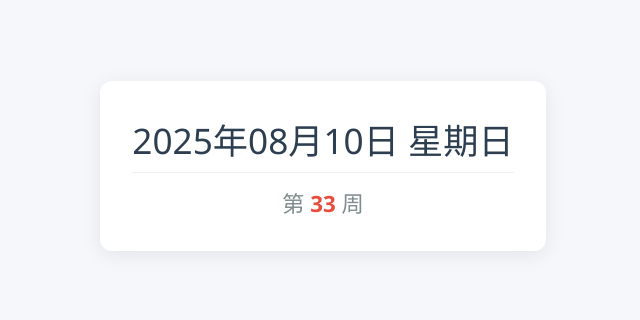
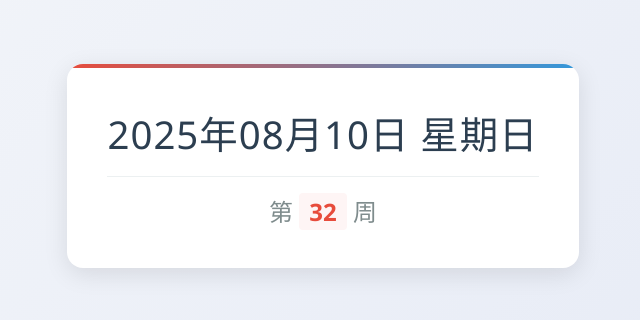
Before and after one commit to simonwpf/date, a plain HTML site: page index.html in a window 1280 px wide. Shown: the part 234-554 px from the top of the page, without its empty margins (317-957 px from the left). Drawn offline with Linux system fonts and the light colour scheme.

Commit message:
Update index.html

```diff
--- a/index.html
+++ b/index.html
@@ -3,7 +3,7 @@
 <head>
     <meta charset="UTF-8">
     <meta name="viewport" content="width=device-width, initial-scale=1.0">
-    <title>日期与周数</title>
+    <title>日期与周数 (ISO标准)</title>
     <style>
         body {
             display: flex;
@@ -11,32 +11,54 @@
             align-items: center;
             height: 100vh;
             margin: 0;
-            background: #f5f7fa;
-            font-family: 'Segoe UI', sans-serif;
+            background: linear-gradient(135deg, #f5f7fa, #e4e9f5);
+            font-family: 'Segoe UI', 'Microsoft YaHei', sans-serif;
         }
         .container {
             text-align: center;
-            padding: 2rem;
+            padding: 2.5rem;
             background: white;
-            border-radius: 12px;
-            box-shadow: 0 4px 20px rgba(0,0,0,0.08);
-            min-width: 320px;
+            border-radius: 16px;
+            box-shadow: 0 6px 25px rgba(0, 0, 0, 0.1);
+            min-width: 340px;
+            position: relative;
+            overflow: hidden;
+        }
+        .container:before {
+            content: '';
+            position: absolute;
+            top: 0;
+            left: 0;
+            right: 0;
+            height: 4px;
+            background: linear-gradient(90deg, #e74c3c, #3498db);
         }
         .date {
-            font-size: 2.2rem;
+            font-size: 2.4rem;
             color: #2c3e50;
-            margin-bottom: 0.5rem;
+            margin-bottom: 0.8rem;
             font-weight: 500;
+            letter-spacing: 1px;
         }
         .week {
-            font-size: 1.4rem;
+            font-size: 1.5rem;
             color: #7f8c8d;
             border-top: 1px solid #ecf0f1;
-            padding-top: 0.8rem;
+            padding-top: 1rem;
+            margin-top: 1rem;
         }
         .week-num {
             color: #e74c3c;
             font-weight: 600;
+            background: #fef5f5;
+            padding: 2px 10px;
+            border-radius: 4px;
+        }
+        .iso-label {
+            font-size: 0.9rem;
+            color: #95a5a6;
+            margin-top: 0.5rem;
+            font-style: italic;
         }
     </style>
 </head>
@@ -47,7 +69,19 @@
     </div>
 
     <script>
-        function updateDateTime() {
+        // 符合ISO 8601标准的周数计算（每周从周一开始）
+        function getISOWeek(d) {
+            const date = new Date(d);
+            date.setHours(0, 0, 0, 0);
+            // 调整到本周的周四（ISO标准）
+            date.setDate(date.getDate() + 3 - (date.getDay() + 6) % 7);
+            const yearStart = new Date(date.getFullYear(), 0, 1);
+            const diff = date - yearStart;
+            const dayCount = diff / (24 * 60 * 60 * 1000);
+            return Math.ceil((dayCount + yearStart.getDay() + 1) / 7);
+        }
+
+        function updateDisplay() {
             const now = new Date();
 
             // 格式化日期
@@ -55,24 +89,24 @@
             const month = (now.getMonth() + 1).toString().padStart(2, '0');
             const day = now.getDate().toString().padStart(2, '0');
 
-            // 获取星期
+            // 获取星期（不显示时间）
             const weekdays = ['日', '一', '二', '三', '四', '五', '六'];
             const weekday = weekdays[now.getDay()];
 
-            // 计算ISO周数
-            const firstJan = new Date(year, 0, 1);
-            const diffDays = Math.floor((now - firstJan) / (24 * 60 * 60 * 1000));
-            const weekNum = Math.ceil((diffDays + firstJan.getDay() + 1) / 7);
+            // 更新日期和星期
+            document.getElementById('currentDate').textContent = `${year}年${month}月${day}日 星期${weekday}`;
 
-            // 更新页面
-            document.getElementById('currentDate').textContent = `${year}年${month}月${day}日 星期${weekday}`;
-            document.getElementById('weekNum').textContent = weekNum;
+            // 每天0点更新周数
+            const nextMidnight = new Date(now);
+            nextMidnight.setHours(24, 0, 0, 0); // 次日0点
+            setTimeout(() => {
+                document.getElementById('weekNum').textContent = getISOWeek(new Date());
+            }, nextMidnight - now);
         }
 
-        // 初始加载
-        updateDateTime();
-        // 每天0点更新周数（避免每秒计算）
-        setInterval(() => new Date().getHours() === 0 && updateDateTime(), 60000);
+        // 初始化显示
+        updateDisplay();
+        document.getElementById('weekNum').textContent = getISOWeek(new Date());
     </script>
 </body>
 </html>
```
